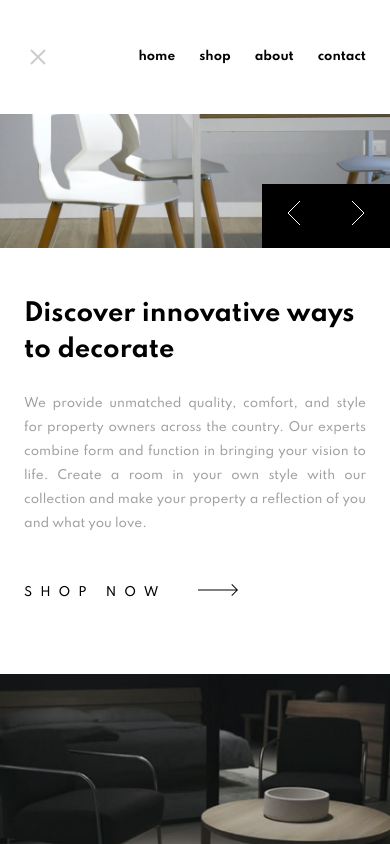
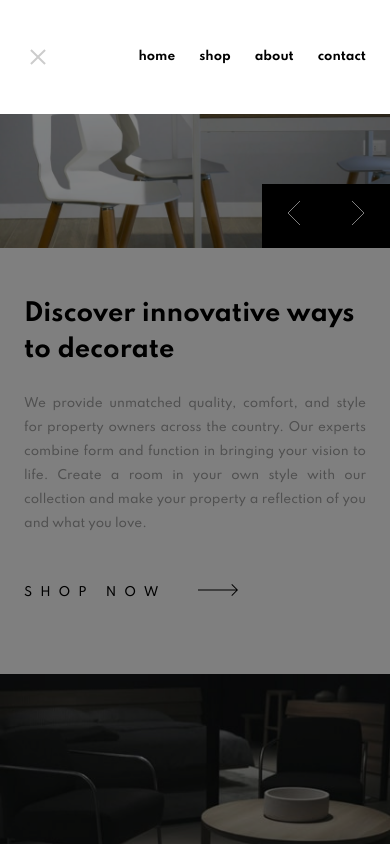
Before and after one commit to ashwingairola/room-homepage, an Angular app: page / in a window 390 px wide. Both pictures are taken after a click on the button 40 px from the left and 39 px from the top of the page. Shown: the top 844 px of the page. Built offline with nearby package versions, Linux system fonts and the light colour scheme.

Commit message:
Now rendering the mobile menu as an overlay.

```diff
--- a/src/app/components/navbar/navbar.component.html
+++ b/src/app/components/navbar/navbar.component.html
@@ -10,7 +10,13 @@
 		</div>
 	</div>
 
-	<div class="navbar__mobile-menu" *ngIf="showMobileMenu">
+	<ng-template #mobileMenu>
+		<div
+			class="navbar__backdrop"
+			(click)="onClickBackdrop($event)"
+			[@fadeIn]="showMobileMenu ? 'loaded' : 'void'"
+		>
+			<div class="navbar__mobile-menu">
 				<div class="navbar__mobile-container">
 					<button class="navbar__close" (click)="onClickClose()">
 						<img src="assets/icon-close.svg" alt="close menu" />
@@ -32,6 +38,8 @@
 					</ul>
 				</div>
 			</div>
+		</div>
+	</ng-template>
 </nav>
 
 <nav class="desktop-nav" #desktopNav>
--- a/src/app/components/navbar/navbar.component.scss
+++ b/src/app/components/navbar/navbar.component.scss
@@ -42,12 +42,18 @@
 	}
 }
 
-.navbar__mobile-menu {
+.navbar__backdrop {
 	position: fixed;
 	top: 0;
 	left: 0;
+	bottom: 0;
+	right: 0;
 	width: 100%;
 	z-index: 200;
+	background-color: rgba(0, 0, 0, 0.5);
+}
+
+.navbar__mobile-menu {
 	background-color: $white;
 }
 
--- a/src/app/components/navbar/navbar.component.ts
+++ b/src/app/components/navbar/navbar.component.ts
@@ -6,31 +6,66 @@ import {
 	OnDestroy,
 	OnInit,
 	Renderer2,
-	ViewChild
+	TemplateRef,
+	ViewChild,
+	ViewContainerRef
 } from '@angular/core';
+import {
+	animate,
+	state,
+	style,
+	transition,
+	trigger
+} from '@angular/animations';
+import { TemplatePortal } from '@angular/cdk/portal';
+import {
+	Overlay,
+	OverlayPositionBuilder,
+	OverlayRef
+} from '@angular/cdk/overlay';
 import { fromEvent, noop, Observable, Subject } from 'rxjs';
 import { takeUntil } from 'rxjs/operators';
 
 @Component({
 	selector: 'app-navbar',
 	templateUrl: './navbar.component.html',
-	styleUrls: ['./navbar.component.scss']
+	styleUrls: ['./navbar.component.scss'],
+	animations: [
+		trigger('fadeIn', [
+			state('void', style({ opacity: 0 })),
+			state('loaded', style({ opacity: 1 })),
+			transition('void <=> loaded', [animate('0.2s')])
+		])
+	]
 })
 export class NavbarComponent implements OnInit, OnDestroy {
 	@ViewChild('mobileNav') mobileNav!: ElementRef<HTMLDivElement>;
 	@ViewChild('desktopNav') desktopNav!: ElementRef<HTMLDivElement>;
+	@ViewChild('mobileMenu') mobileMenu!: TemplateRef<HTMLDivElement>;
 
 	showMobileMenu = false;
-	darkenNavbar = false;
+	overlayRef?: OverlayRef;
 	scroll$: Observable<Event> = fromEvent(this.document, 'scroll');
 	unsub$: Subject<void> = new Subject();
 
 	constructor(
 		@Inject(DOCUMENT) private document: Document,
-		private renderer: Renderer2
+		private renderer: Renderer2,
+		private overlay: Overlay,
+		private overlayPositionBuilder: OverlayPositionBuilder,
+		private viewContainerRef: ViewContainerRef
 	) {}
 
 	ngOnInit(): void {
+		const positionStrategy = this.overlayPositionBuilder
+			.global()
+			.top('0')
+			.bottom('0')
+			.left('0')
+			.right('0');
+
+		this.overlayRef = this.overlay.create({ positionStrategy });
+
 		this.scroll$.pipe(takeUntil(this.unsub$)).subscribe(() => {
 			if (this.document.documentElement.scrollTop === 0) {
 				this.renderer.setStyle(
@@ -63,13 +98,28 @@ export class NavbarComponent implements OnInit, OnDestroy {
 	ngOnDestroy(): void {
 		this.unsub$.next();
 		this.unsub$.complete();
+		this.overlayRef?.dispose();
 	}
 
 	onClickBurger(): void {
 		this.showMobileMenu = true;
+
+		const menuPortal = new TemplatePortal(
+			this.mobileMenu,
+			this.viewContainerRef
+		);
+		this.overlayRef?.attach(menuPortal);
 	}
 
 	onClickClose(): void {
 		this.showMobileMenu = false;
+		this.overlayRef?.detach();
+	}
+
+	onClickBackdrop(event: Event) {
+		event.stopPropagation();
+
+		this.showMobileMenu = false;
+		this.overlayRef?.detach();
 	}
 }
```
Lines whose indentation alone changed are shown as unchanged.
